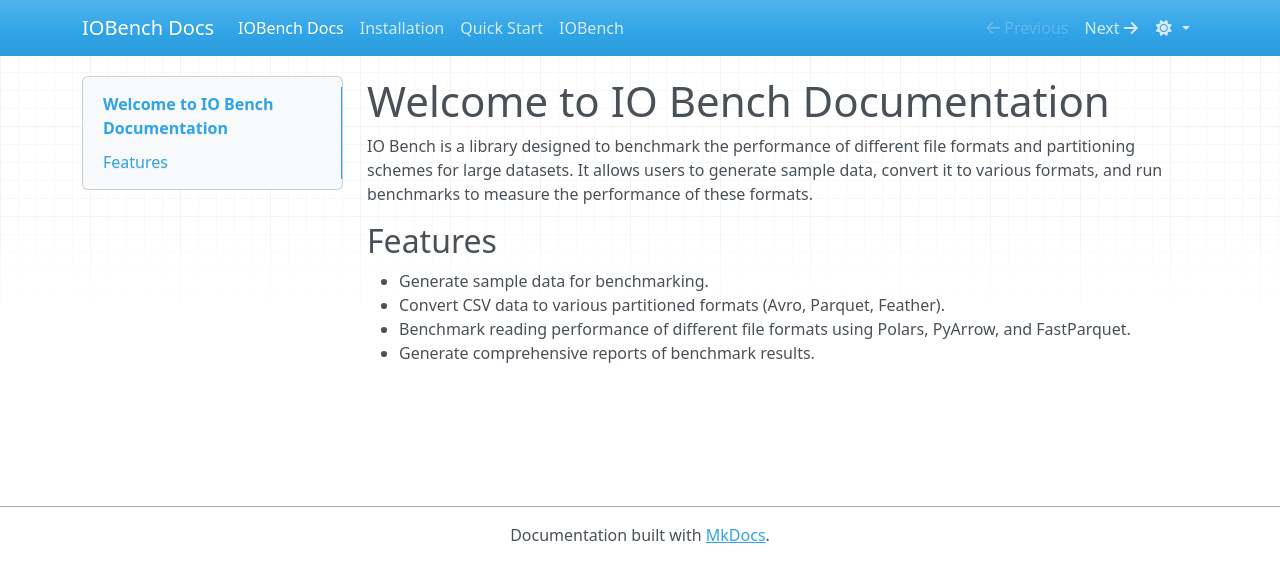
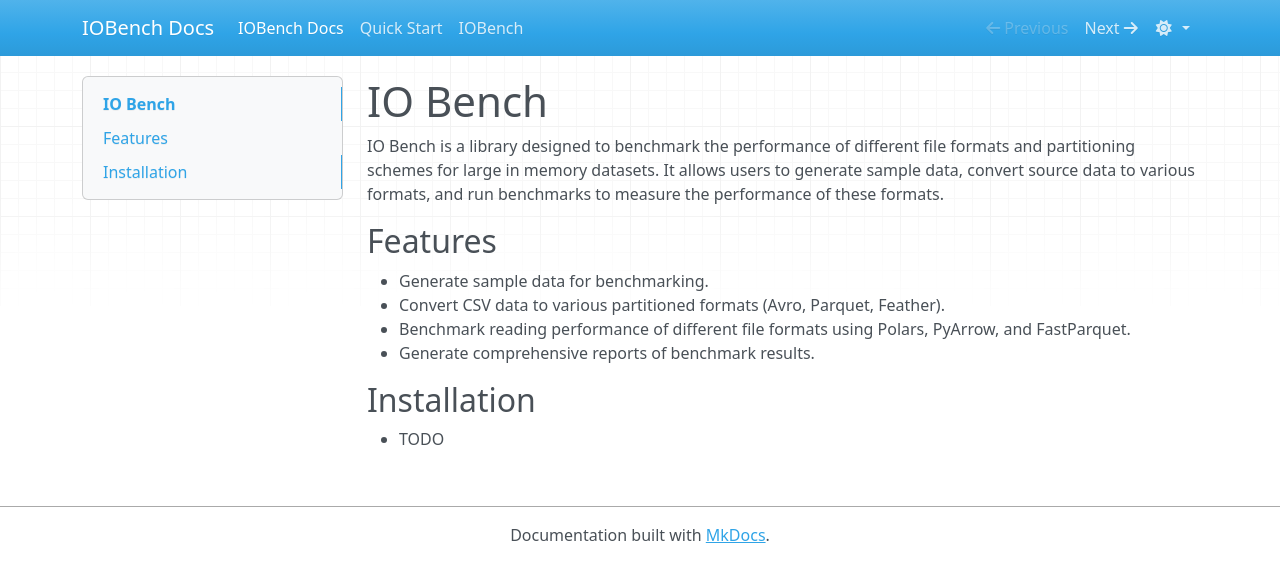
Before and after one commit to aastopher/io_bench, an MkDocs documentation site: the page built from docs/index.md, in a window 1280 px wide. Shown: the top 582 px of the page. Built offline with MkDocs 1.6.1, drawn with Linux system fonts in a browser that asks for light colours; nearby versions of some CDN libraries.

Commit message:
update docs

```diff
--- a/docs/index.md
+++ b/docs/index.md
@@ -1,6 +1,6 @@
-# Welcome to IO Bench Documentation
+# IO Bench
 
-IO Bench is a library designed to benchmark the performance of different file formats and partitioning schemes for large datasets. It allows users to generate sample data, convert it to various formats, and run benchmarks to measure the performance of these formats.
+IO Bench is a library designed to benchmark the performance of different file formats and partitioning schemes for large in memory datasets. It allows users to generate sample data, convert source data to various formats, and run benchmarks to measure the performance of these formats.
 
 ## Features
 
@@ -8,3 +8,7 @@ IO Bench is a library designed to benchmark the performance of different file fo
 - Convert CSV data to various partitioned formats (Avro, Parquet, Feather).
 - Benchmark reading performance of different file formats using Polars, PyArrow, and FastParquet.
 - Generate comprehensive reports of benchmark results.
+
+## Installation
+
+- TODO
--- a/mkdocs.yml
+++ b/mkdocs.yml
@@ -9,6 +9,5 @@ plugins:
 
 nav:
   - IOBench Docs: index.md
-  - Installation: installation.md
   - Quick Start: quick_start.md
   - IOBench: io_bench.md
```
Also changed, not shown: README.md (+1 -1 lines), docs/installation.md (deleted, +0 -3 lines).
